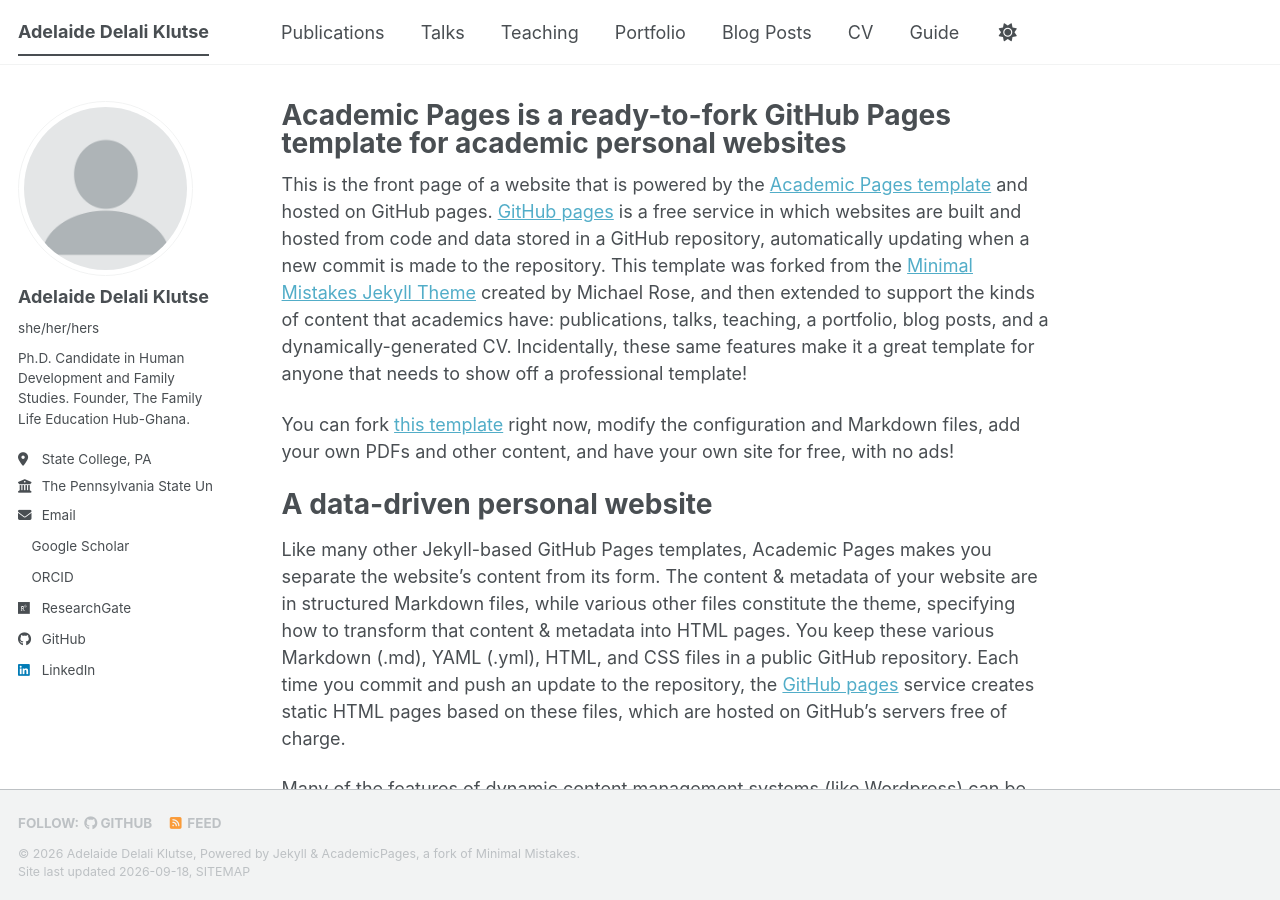
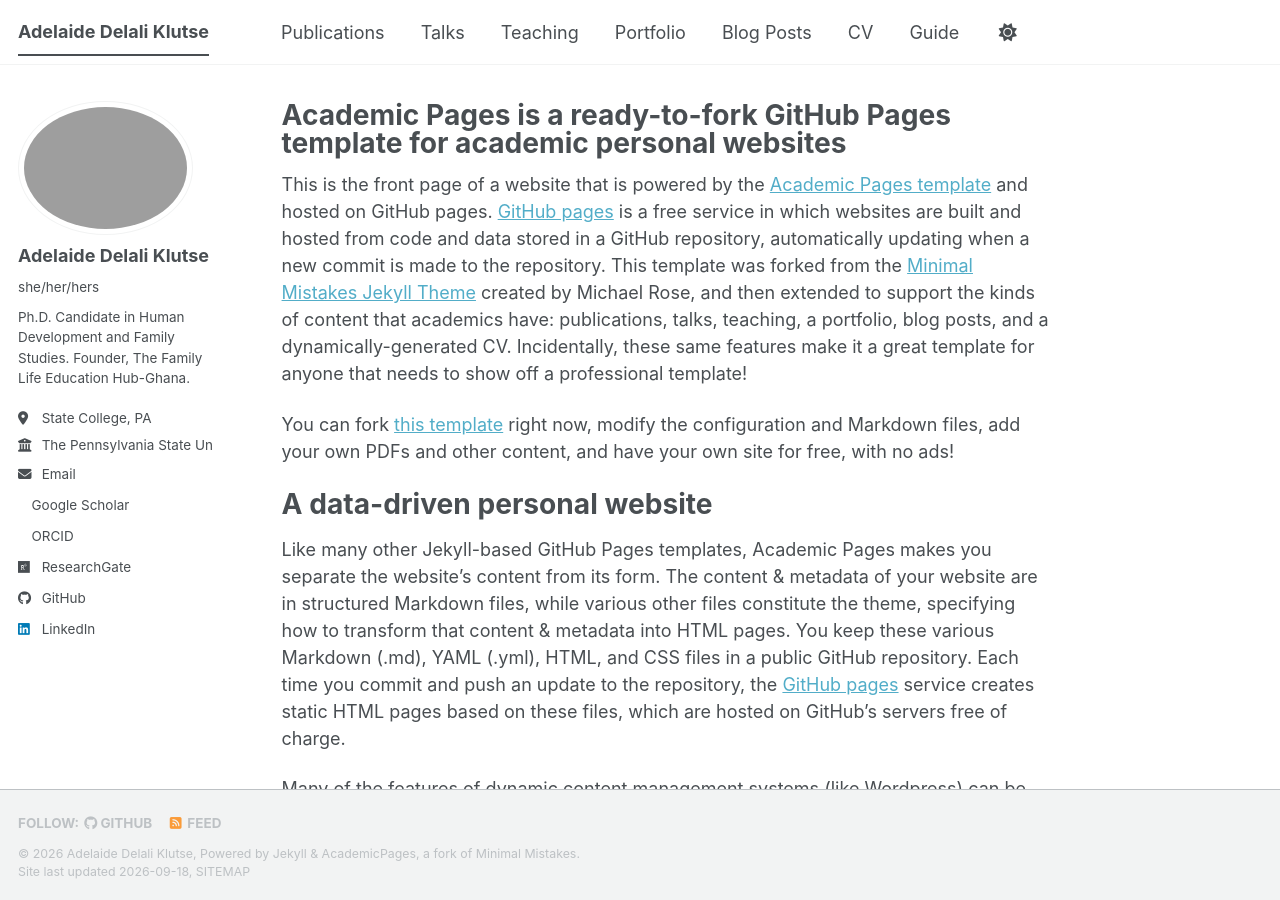
Before and after one commit to adklutse/adklutse.github.io, a Jekyll site: the page built from _pages/about.md, in a window 1280 px wide and 900 px high. Built offline with Jekyll 4.4.1, drawn with Linux system fonts in a browser that asks for light colours; a style sheet for code colours, icons or effects is not loaded.

Commit message:
Update _config.yml

```diff
--- a/_config.yml
+++ b/_config.yml
@@ -22,7 +22,7 @@ repository               : "adklutse/adklutse.github.io"
 #               Additional customization can be done by editing /_includes/author-profile.html
 author:
   # Biographic information
-  avatar           : "profile.png" # Make sure your image is named profile.png and placed in the images folder
+  avatar           : "Klutske_Adelaide.jpg" # Make sure your image is named profile.png and placed in the images folder
   name             : "Adelaide Delali Klutse"
   pronouns         : "she/her/hers"
   bio              : "Ph.D. Candidate in Human Development and Family Studies. Founder, The Family Life Education Hub-Ghana."
```
